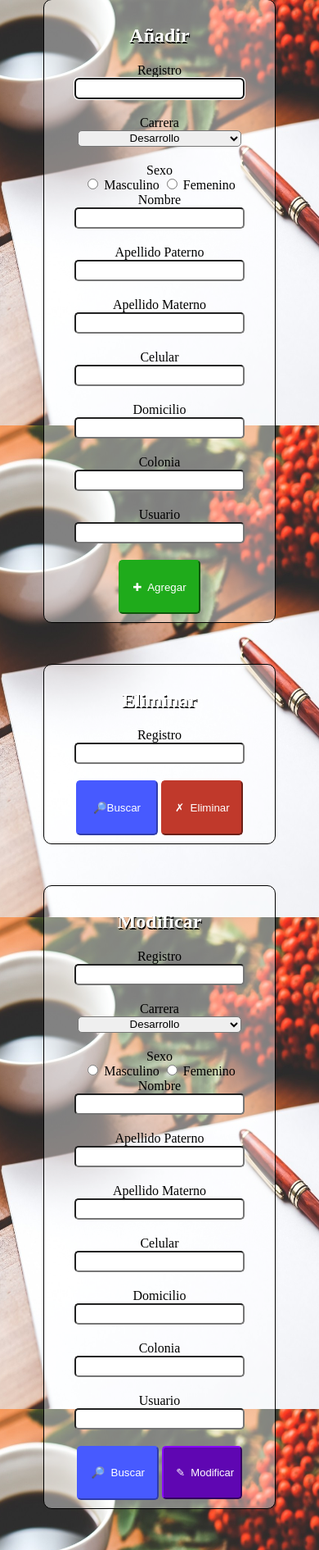
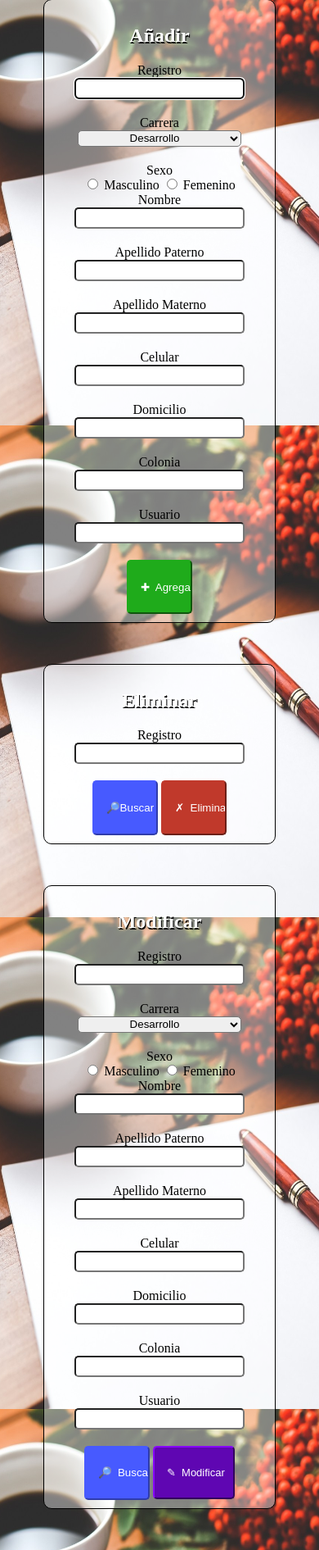
Before and after one commit to skillerhero/cetiweb, a PHP site: page /html/alumnos.html in a window 390 px wide. Shown: the part 81-1972 px from the top of the page at 82% size. Run offline with PHP 8.4, Linux system fonts and the light colour scheme.

Commit message:
Add files via upload

```diff
--- a/css/estilos.css
+++ b/css/estilos.css
@@ -108,7 +108,7 @@ input[type=submit]{
 	}
 	input[type=submit]{
 		height: 5em;
-		width: 7.5em;
+		width: 6em;
 
 	}
 	.botonesMenuAdm{
@@ -126,6 +126,7 @@ input[type=submit]{
 	.botonModificar{
 		padding: 13px;
 		font-size: 13px;
+		width: 7.7em !important;
 	}
 
 }
```
